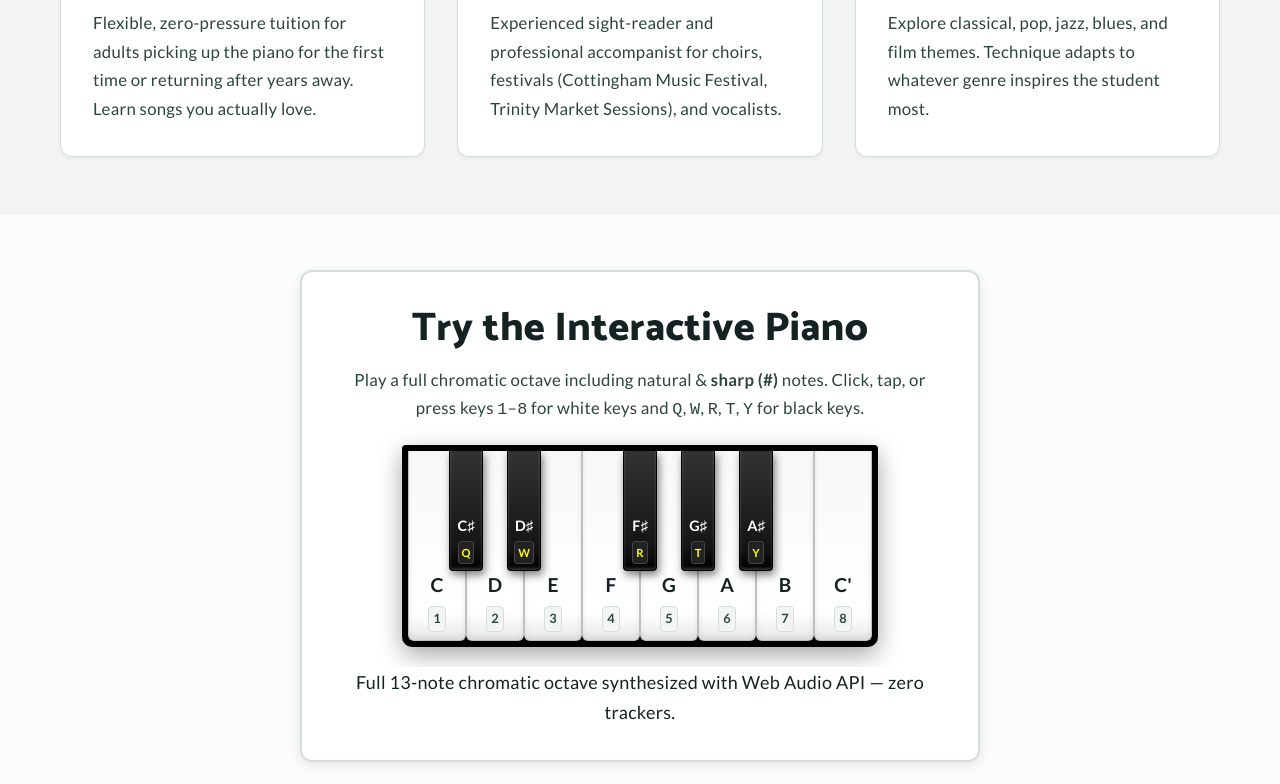
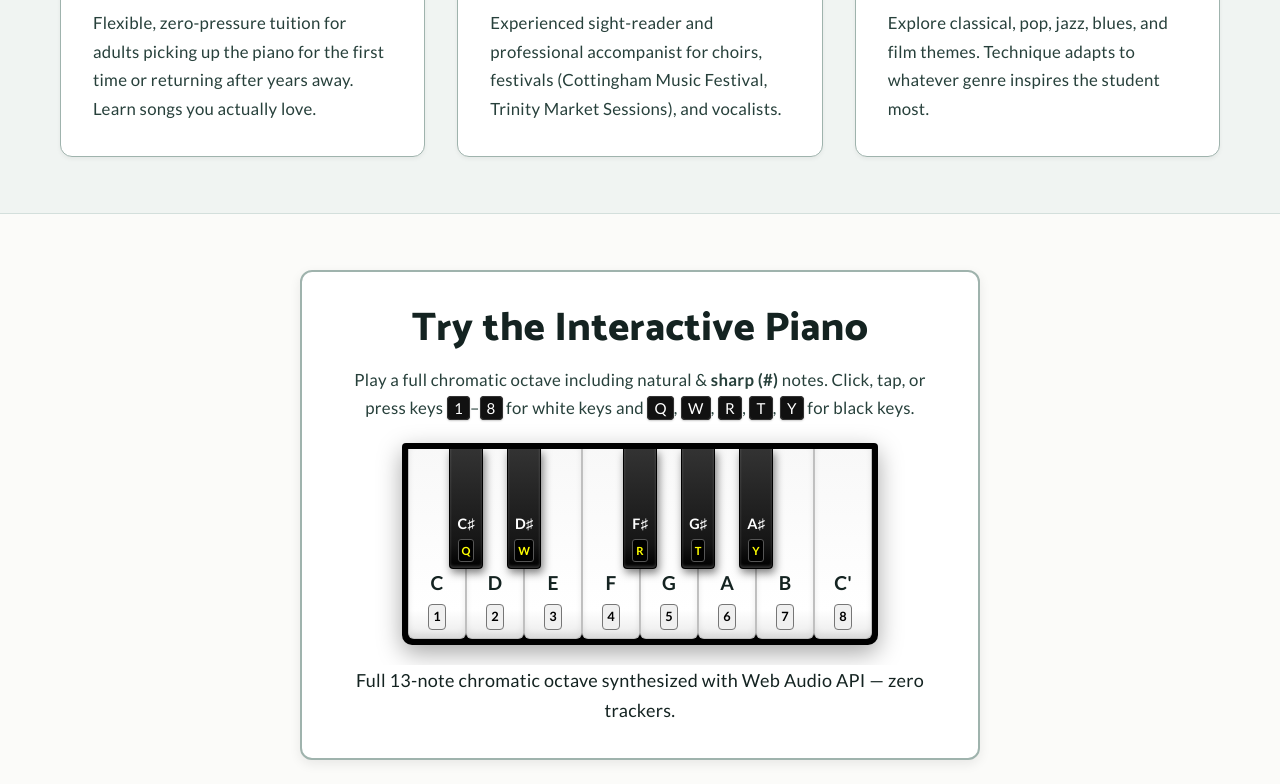
Before and after one commit to lordeldrick/lordeldrick-github.io, a plain HTML site: page index.html in a window 1280 px wide. Shown: the part 2016-2800 px from the top of the page. Drawn offline with Linux system fonts and the light colour scheme.

Commit message:
Enforce strict contrast across all themes: light text on dark backgrounds and dark text on light backgrounds (WCAG 2.2 AAA >= 7:1)

```diff
--- a/css/styles.css
+++ b/css/styles.css
@@ -8,30 +8,34 @@
 
 @layer tokens {
   :root {
-    /* Color Palette - WCAG 2.2 AAA Compliant */
-    /* Light Mode (Ivory & Deep Slate/Teal: Contrast > 11:1) */
+    /* Color Palette - Strict Contrast Rules:
+       Light elements only on dark backgrounds; Dark elements only on light backgrounds */
+
+    /* Light Mode */
     --color-bg: #fbfbf9;
     --color-surface: #ffffff;
-    --color-surface-subtle: #f2f5f4;
-    --color-border: #d4deda;
-    --color-border-subtle: #e5ece9;
+    --color-surface-subtle: #f0f4f2;
+    --color-border: #9fb3ad;           /* 3.4:1 contrast on #fbfbf9 */
+    --color-border-subtle: #d3dfdc;
 
-    --color-text-main: #142321;        /* 14.5:1 on #fbfbf9 */
-    --color-text-muted: #2d4540;       /* 8.8:1 on #fbfbf9 */
+    --color-text-main: #142321;        /* Dark text on light bg: 14.5:1 */
+    --color-text-muted: #27403b;       /* Dark text on light bg: 9.8:1 */
 
-    --color-primary: #044b43;          /* Deep Forest Teal: 9.3:1 on white */
+    --color-primary: #044b43;          /* Dark teal on light bg: 10.0:1 */
+    --color-primary-text: #ffffff;     /* Pure white on dark teal: 10.0:1 */
     --color-primary-hover: #02332d;
     --color-primary-focus: #007f70;
 
-    --color-accent: #8b3a00;           /* Warm Copper: 7.2:1 on white */
+    --color-accent: #8b3a00;           /* Dark copper on light bg: 7.8:1 */
+    --color-accent-text: #ffffff;      /* Pure white on dark copper: 7.8:1 */
+    --color-accent-hover: #6b2d00;
     --color-accent-bg: #fdf3eb;
 
     --color-focus-ring: #004b75;       /* Focus outline */
     --color-focus-ring-offset: #ffffff;
 
-    /* Dark Mode (Enabled via [data-theme="dark"]) */
     --color-hero-bg-gradient: linear-gradient(135deg, #06312c 0%, #0d2238 100%);
-    --color-hero-text: #ffffff;
+    --color-hero-text: #ffffff;        /* Pure white text on dark hero: > 13:1 */
 
     /* Typography */
     --font-sans: 'Lato', system-ui, -apple-system, BlinkMacSystemFont, "Segoe UI", Roboto, sans-serif;
@@ -65,24 +69,27 @@
   }
 
   [data-theme="dark"] {
-    --color-bg: #0d1615;
-    --color-surface: #142220;
-    --color-surface-subtle: #1c2e2c;
-    --color-border: #2d4541;
-    --color-border-subtle: #223734;
+    --color-bg: #091312;
+    --color-surface: #101f1d;
+    --color-surface-subtle: #172b28;
+    --color-border: #4d726b;
+    --color-border-subtle: #2d4541;
 
-    --color-text-main: #f5f9f8;        /* 14.8:1 on #0d1615 */
-    --color-text-muted: #c8dad6;       /* 9.4:1 on #0d1615 */
+    --color-text-main: #ffffff;        /* Pure white on dark: > 16:1 */
+    --color-text-muted: #d6e8e4;       /* High-contrast light text on dark: > 11:1 */
 
-    --color-primary: #52c2b3;          /* 7.5:1 on #142220 */
+    --color-primary: #52c2b3;          /* Bright light teal */
+    --color-primary-text: #051412;     /* Pure dark text on light teal: 9.7:1 */
     --color-primary-hover: #7ae0d2;
     --color-primary-focus: #3aa698;
 
-    --color-accent: #f7a361;           /* 8.2:1 on dark surface */
+    --color-accent: #ffb366;           /* Bright amber/gold */
+    --color-accent-text: #1a0c00;      /* Pure dark text on light amber: 11.9:1 */
+    --color-accent-hover: #ffc485;
     --color-accent-bg: #291a10;
 
     --color-focus-ring: #63b3ed;
-    --color-focus-ring-offset: #0d1615;
+    --color-focus-ring-offset: #091312;
 
     --color-hero-bg-gradient: linear-gradient(135deg, #051e1b 0%, #081624 100%);
   }
@@ -90,18 +97,21 @@
   [data-theme="high-contrast"] {
     --color-bg: #000000;
     --color-surface: #000000;
-    --color-surface-subtle: #111111;
+    --color-surface-subtle: #151515;
     --color-border: #ffffff;
     --color-border-subtle: #ffffff;
 
     --color-text-main: #ffffff;        /* 21:1 on #000000 */
-    --color-text-muted: #ffffb3;       /* High contrast yellow */
+    --color-text-muted: #ffff80;       /* Ultra high contrast yellow on black: 17.5:1 */
 
-    --color-primary: #ffff00;          /* Yellow on black: 19:1 */
+    --color-primary: #ffff00;          /* Yellow */
+    --color-primary-text: #000000;     /* Pure black on bright yellow: 19:1 */
     --color-primary-hover: #ffffff;
     --color-primary-focus: #ffff00;
 
-    --color-accent: #00ffff;           /* Cyan on black */
+    --color-accent: #00ffff;           /* Cyan */
+    --color-accent-text: #000000;      /* Pure black on bright cyan: 16:1 */
+    --color-accent-hover: #ffffff;
     --color-accent-bg: #000000;
 
     --color-focus-ring: #ffff00;
@@ -146,15 +156,18 @@
 
   /* EAA Monochrome / Low-Stimulus Mode */
   [data-theme="monochrome"] {
-    filter: grayscale(100%);
     --color-bg: #ffffff;
     --color-surface: #ffffff;
-    --color-surface-subtle: #f0f0f0;
-    --color-border: #000000;
+    --color-surface-subtle: #f2f2f2;
+    --color-border: #444444;
+    --color-border-subtle: #888888;
     --color-text-main: #000000;
     --color-text-muted: #222222;
     --color-primary: #000000;
+    --color-primary-text: #ffffff;
     --color-accent: #000000;
+    --color-accent-text: #ffffff;
+    --color-focus-ring: #000000;
   }
 }
 
@@ -381,8 +394,9 @@
     gap: 6px;
     min-height: 38px;
     padding: 4px 12px;
-    background: var(--color-surface-subtle);
-    border: 1px solid var(--color-border);
+    background: var(--color-surface);
+    color: var(--color-text-main);
+    border: 2px solid var(--color-border);
     border-radius: var(--radius-sm);
     font-weight: 700;
     font-size: 0.875rem;
@@ -390,12 +404,12 @@
   }
 
   .a11y-btn:hover {
-    background: var(--color-border-subtle);
+    background: var(--color-surface-subtle);
   }
 
   .a11y-btn[aria-pressed="true"] {
     background: var(--color-primary);
-    color: #ffffff;
+    color: var(--color-primary-text) !important;
     border-color: var(--color-primary);
   }
 
@@ -488,7 +502,7 @@
     color: #ffffff;
   }
 
-  /* Buttons - Target Size >= 44x44px for AAA */
+  /* Buttons - Strict Contrast (WCAG 2.2 AAA >= 7:1) */
   .btn {
     display: inline-flex;
     align-items: center;
@@ -508,22 +522,22 @@
 
   .btn-primary {
     background-color: var(--color-accent);
-    color: #ffffff !important;
+    color: var(--color-accent-text) !important;
   }
 
   .btn-primary:hover {
-    background-color: #6d2d00;
+    background-color: var(--color-accent-hover);
     box-shadow: var(--shadow-md);
   }
 
   .btn-secondary {
     background-color: transparent;
     color: #ffffff !important;
-    border-color: rgba(255, 255, 255, 0.8);
+    border-color: #ffffff;
   }
 
   .btn-secondary:hover {
-    background-color: rgba(255, 255, 255, 0.15);
+    background-color: rgba(255, 255, 255, 0.2);
   }
 
   .btn-outline {
@@ -534,7 +548,7 @@
 
   .btn-outline:hover {
     background-color: var(--color-primary);
-    color: #ffffff !important;
+    color: var(--color-primary-text) !important;
   }
 
   .button-group {
@@ -698,12 +712,28 @@
 
   .piano-key-sharp .piano-key-kbd {
     font-size: 0.7rem;
-    background: #222222;
+    background: #000000;
     color: #ffff00;
-    border: 1px solid #444444;
+    border: 1px solid #555555;
     padding: 1px 3px;
     border-radius: 3px;
     margin-top: 2px;
+  }
+
+  .piano-key-kbd {
+    font-size: 0.8rem;
+    color: #000000;
+    background: #f0f0f0;
+    border: 1px solid #767676;
+    border-radius: 4px;
+    padding: 1px 4px;
+    margin-top: 4px;
+  }
+
+  [data-theme="dark"] .piano-key-kbd {
+    color: #000000;
+    background: #ffffff;
+    border-color: #ffffff;
   }
 
   .piano-key-note {
@@ -711,14 +741,22 @@
     color: var(--color-text-main);
   }
 
-  .piano-key-kbd {
-    font-size: 0.8rem;
-    color: var(--color-text-muted);
-    background: var(--color-surface-subtle);
-    border: 1px solid var(--color-border);
+  kbd {
+    background: #111111;
+    color: #ffffff;
+    border: 1px solid #333333;
     border-radius: 4px;
-    padding: 1px 4px;
-    margin-top: 4px;
+    padding: 2px 6px;
+    font-size: 0.9em;
+    font-family: inherit;
+    box-shadow: 0 1px 2px rgba(0,0,0,0.2);
+  }
+
+  [data-theme="dark"] kbd,
+  [data-theme="high-contrast"] kbd {
+    background: #ffffff;
+    color: #000000;
+    border-color: #ffffff;
   }
     padding: 1px 4px;
     margin-top: 4px;
@@ -824,7 +862,7 @@
 
   .radio-pill-label:has(input:checked) {
     background: var(--color-primary);
-    color: #ffffff;
+    color: var(--color-primary-text) !important;
     border-color: var(--color-primary);
   }
 
--- a/index.html
+++ b/index.html
@@ -586,6 +586,6 @@
     </footer>
 
     <!-- Modern Vanilla JS Controller with Cache-Buster -->
-    <script src="js/scripts.js?v=2.4"></script>
+    <script src="js/scripts.js?v=2.5"></script>
 </body>
 </html>
```
